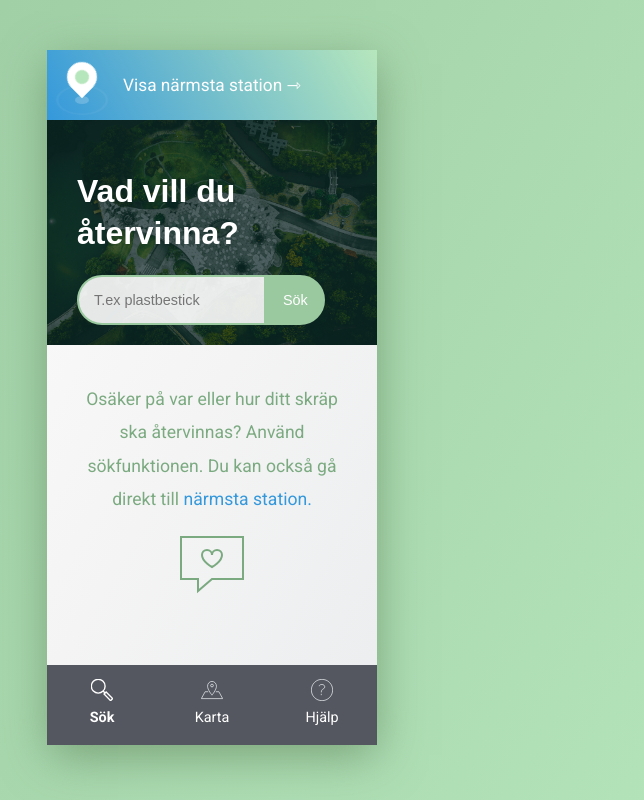
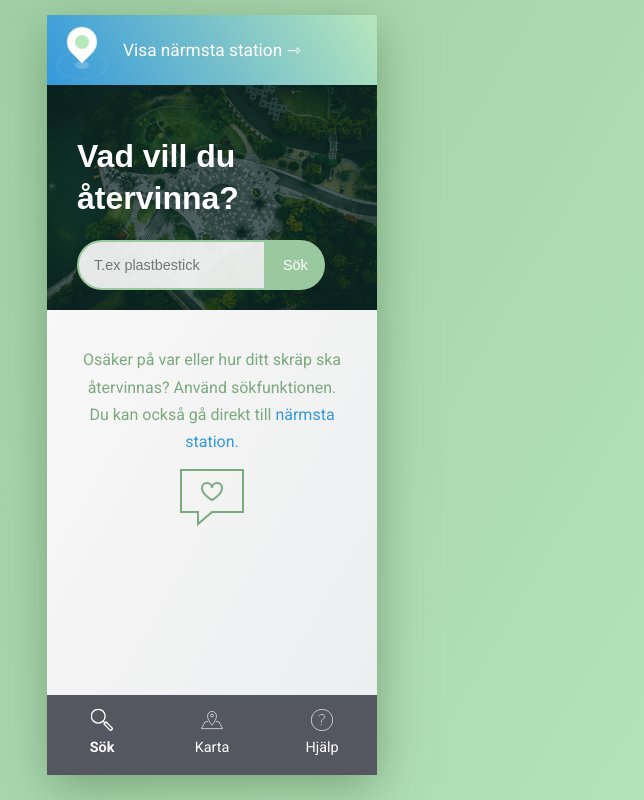
Before and after one commit to uddesson/atervinn-stan-prototype, a React (Create React App) app: page / in a window 1280 px wide. Shown: the whole page, without its empty margins (428-1072 px from the left). Built offline with nearby package versions, Linux system fonts and the light colour scheme; a web font is replaced by a local one.

Commit message:
fallback css for desktop

```diff
--- a/src/App.css
+++ b/src/App.css
@@ -17,7 +17,7 @@ html {
     /* --nav-width: 33.33333%; */
 }
 
-#root{
+#root {
     background-image: -webkit-linear-gradient(330deg, #9ac89f 0%, #b6e6bc 100%);
     background-image: -o-linear-gradient(330deg, #9ac89f 0%, #b6e6bc 100%);
     background-image: linear-gradient(120deg, #9ac89f 0%, #b6e6bc 100%);
@@ -264,7 +264,6 @@ input[type='submit'] {
     margin-top: 5px;
 }
 
-
 .margin-top-large {
     margin-top: 15px;
 }
@@ -353,7 +352,7 @@ input[type='submit'] {
     border: none;
 }
 
-.link{
+.link {
     color: var(--blue);
 }
 
@@ -456,7 +455,8 @@ input[type='submit'] {
     z-index: 2;
 }
 
-.pin, .pulse {
+.pin,
+.pulse {
     left: 2.5rem;
     top: 2rem;
 }
@@ -483,7 +483,8 @@ input[type='submit'] {
     z-index: 1;
 }
 
-.pin-colorful, .pulse-colorful {
+.pin-colorful,
+.pulse-colorful {
     left: 40%;
     top: 30%;
 }
@@ -579,42 +580,52 @@ input[type='submit'] {
     }
 }
 
-
 /*
     Desktop View
 */
 
-@media only screen and (min-width: 450px){
-    .container-outer{
+@media only screen and (min-width: 450px) {
+    .container-outer {
         width: 330px;
+        height: 95vh;
         margin: 0 auto;
-        top: 50px;
+        top: 15px;
         /* overflow: scroll; */
         /* max-height: 600px; */
-        -webkit-box-shadow: 1px 12px 44px -2px rgba(89,125,81,0.61);
-        -moz-box-shadow: 1px 12px 44px -2px rgba(89,125,81,0.61);
-        box-shadow: 1px 12px 44px -2px rgba(89,125,81,0.61);
+        -webkit-box-shadow: 1px 12px 44px -2px rgba(89, 125, 81, 0.61);
+        -moz-box-shadow: 1px 12px 44px -2px rgba(89, 125, 81, 0.61);
+        box-shadow: 1px 12px 44px -2px rgba(89, 125, 81, 0.61);
     }
 
-    .container{
-      max-height: 500px;
+    .container {
+        height: 76vh;
         overflow: scroll;
     }
 
-    .block{
+    .block {
         display: inherit;
     }
 
-    .container-inner{
+    .container-inner {
         min-height: 310px;
+        font-size: 1rem;
+        line-height: 1.7;
     }
 
-    .map{
-        max-height: 600px;
+    header {
+        height: 80px;
     }
 
-    nav{
-        position: inherit;
+    .heart-message-icon {
+        margin-top: 10px;
+    }
+
+    .map {
+        max-height: 85vh;
+    }
+
+    nav {
+        position: absolute;
         width: 330px;
         margin: 0 auto;
         text-align: center;
--- a/src/components/Placeholder.js
+++ b/src/components/Placeholder.js
@@ -4,13 +4,14 @@ import HeartIcon from '../icons/basic_elaboration_message_heart.svg';
 function Placeholder(props) {
     return (
         <React.Fragment>
-            Osäker på var eller hur ditt skräp ska återvinnas?
-            Använd sökfunktionen. Du kan också gå direkt till
-                <span class="link" data-txt="karta" onClick={props.toggleView}>
-                    <span> </span>närmsta station.
-                </span>
+            Osäker på var eller hur ditt skräp ska återvinnas? Använd
+            sökfunktionen. Du kan också gå direkt till
+            <span class="link" data-txt="karta" onClick={props.toggleView}>
+                <span> </span>
+                närmsta station.
+            </span>
             <img
-                className="margin-top-large center block"
+                className="margin-top-large center block heart-message-icon"
                 src={HeartIcon}
                 alt="Ett hjärta i en pratbubbla"
             />
```
Lines whose indentation alone changed are shown as unchanged.
